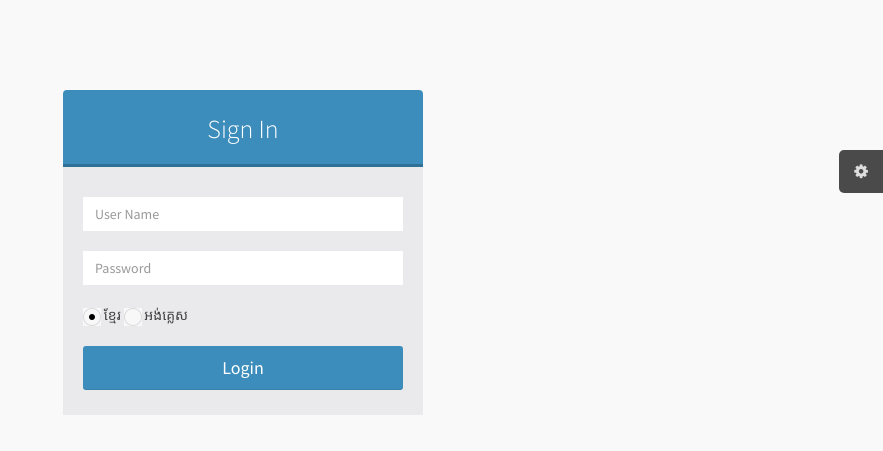
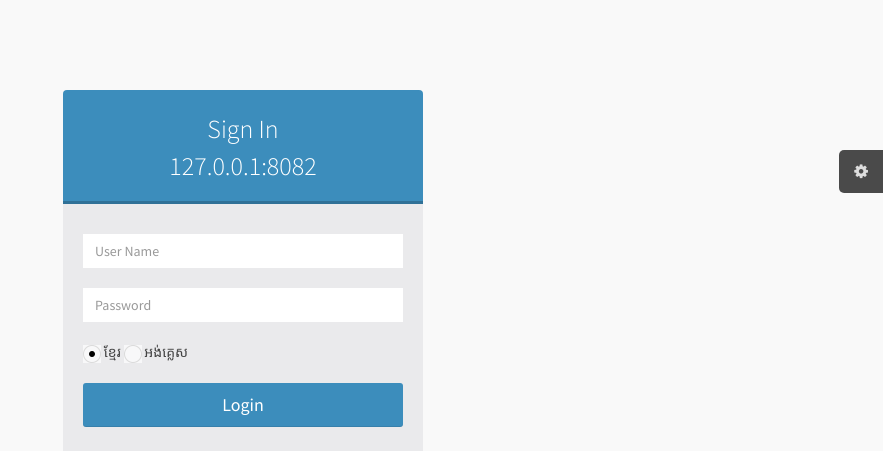
Before and after one commit to guyt101z/TransferMoney, a PHP site: page /login.php in a window 1280 px wide. Shown: the top 451 px of the page, without its empty margins (397-1280 px from the left). Run offline with PHP 8.4, Linux system fonts and the light colour scheme; some libraries are stand-ins or nearby versions.

Commit message:
2015-07-13

```diff
--- a/login.php
+++ b/login.php
@@ -7,6 +7,7 @@ $db=new MyConnection();
 $db->connect();
 mysql_query("SET NAMES 'UTF8'");
 $error="";
+$localIP = getHostByName(getHostName());
 if(isset($_POST['btnsave'])){
 
 	$txtusername = $_POST['txtusername'];
@@ -88,7 +89,9 @@ if(isset($_POST['btnsave'])){
     <body >
 
         <div class="form-box" id="login-box">
-            <div class="header">Sign In</div>
+            <div class="header">Sign In<br />
+            <?php echo $localIP.':8082';?>
+            </div>
             <form role="form" method="post">
                 <div class="body bg-gray">
                     <div class="form-group">
```
